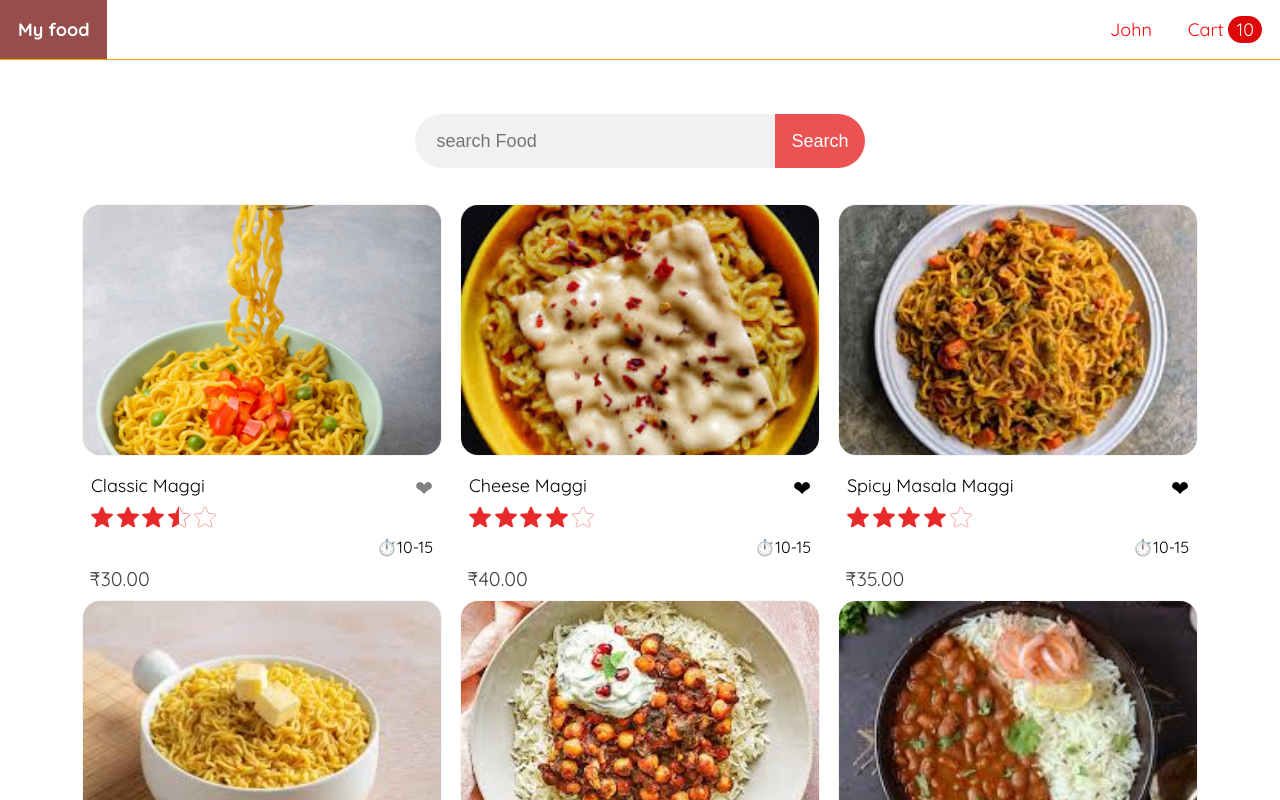
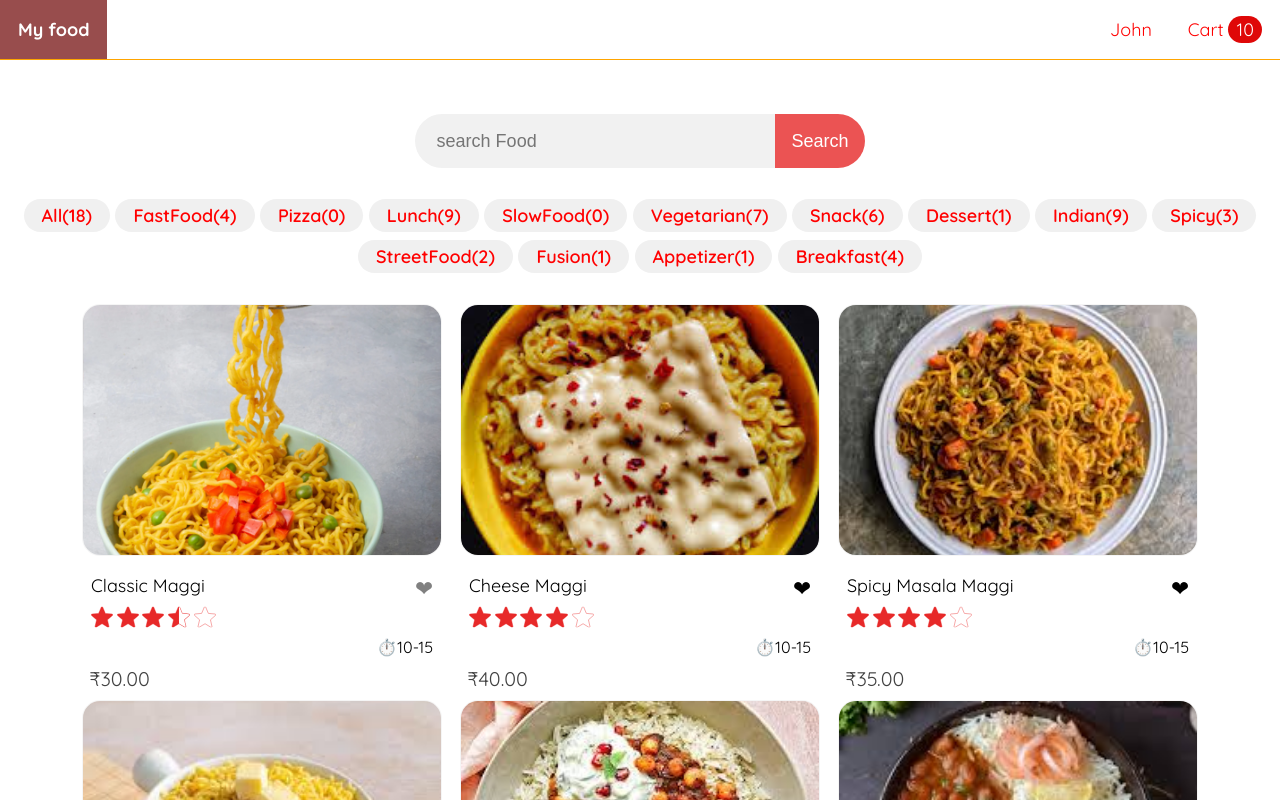
Before and after one commit to raminderjeet293/Canteen-Management-System-, a React (Create React App) app in the folder frontend/: page / in a window 1280 px wide. Shown: the top 800 px of the page. Built offline with nearby package versions, Linux system fonts and the light colour scheme.

Commit message:
added tagbar

```diff
--- a/frontend/package.json
+++ b/frontend/package.json
@@ -7,7 +7,7 @@
     "react": "^19.0.0",
     "react-dom": "^19.0.0",
     "react-router-dom": "^7.1.5",
-    "react-scripts": "5.0.1",
+    "react-scripts": "^5.0.1",
     "web-vitals": "^4.2.4"
   },
   "scripts": {
--- a/frontend/src/AppRoutes.js
+++ b/frontend/src/AppRoutes.js
@@ -7,6 +7,7 @@
     <Routes>
       <Route path="/" element={<HomePage />} />
       <Route path="/search/:searchTerm" element={<HomePage />} />
+      <Route path="/tag/:tag" element={<HomePage />} />
     </Routes>
   );
 }
--- /dev/null
+++ b/frontend/src/components/Tags/Tags.js
@@ -0,0 +1,18 @@
+import React from 'react'
+import classes from './tags.module.css'
+import { Link } from 'react-router-dom'
+
+export default function Tags({tags,forFoodPage}) {
+  return (
+    <div className={classes.container}
+     style={{ justifyContent: forFoodPage ? 'start' : 'center',
+    }}>
+         {tags.map(tag=>(
+            <Link key={tag.name} to={`/tag/${tag.name}`}>
+                {tag.name}
+                {!forFoodPage && `(${tag.count})`}
+            </Link>
+         ))}
+    </div>
+  )
+}
--- /dev/null
+++ b/frontend/src/components/Tags/tags.module.css
@@ -0,0 +1,15 @@
+.container{
+    display: flex;
+    flex-wrap: wrap;
+
+  }
+
+.container a
+ {
+    background-color: #f0f0f0;
+    padding: 0.3rem 1rem;
+    margin: 0.2rem 0.15rem;
+    border-radius: 10rem;
+    font-weight: 600;
+    color:red;
+ }
--- a/frontend/src/data.js
+++ b/frontend/src/data.js
@@ -180,3 +180,21 @@
     tags: ["Snack", "FastFood", "Vegetarian"],
   },
 ];
+
+
+export const sample_tags = [
+  { name: "All", count: 18 },
+  { name: "FastFood", count: 4 },
+  { name: "Pizza", count: 0 },
+  { name: "Lunch", count: 9 },
+  { name: "SlowFood", count: 0 },
+  { name: "Vegetarian", count: 7 },
+  { name: "Snack", count: 6 },
+  { name: "Dessert", count: 1 },
+  { name: "Indian", count: 9 },
+  { name: "Spicy", count: 3 },
+  { name: "StreetFood", count: 2 },
+  { name: "Fusion", count: 1 },
+  { name: "Appetizer", count: 1 },
+  { name: "Breakfast", count: 4 },
+];
--- a/frontend/src/pages/Home/HomePage.js
+++ b/frontend/src/pages/Home/HomePage.js
@@ -1,34 +1,48 @@
 import React, { useEffect, useReducer } from "react";
-import { getAll, search } from "../../services/foodService";
+import { getAll, search,getAllTags,getAllByTag } from "../../services/foodService";
 import ThumbNails from "../../components/Thumbnails/ThumbNails";
 import { useParams } from "react-router-dom";
 import Search from "../../components/Search/Search";
+import Tags from "../../components/Tags/Tags"
 
-const initialState = { foods: [] };
+const initialState = { foods: [] ,tags:[]};
 const reducer = (state, action) => {
   switch (action.type) {
     case "FOODS_LOADED":
       return { ...state, foods: action.payload };
+    case "TAGS_LOADED":
+        return { ...state, tags: action.payload };
     default:
       return state;
   }
 };
 
 export default function HomePage() {
+
   const [state, dispatch] = useReducer(reducer, initialState);
-  const { foods } = state;
-  const { searchTerm } = useParams();
+  const { foods,tags } = state;
+  const { searchTerm,tag } = useParams();
 
   useEffect(() => {
-    const loadedFoods = searchTerm ? search(searchTerm) : getAll();
-    loadedFoods.then((foods) =>
+
+    getAllTags().then(tags=>dispatch({type:'TAGS_LOADED',payload:tags}))
+
+    const loadFoods=
+    tag?getAllByTag(tag)
+    :searchTerm
+    ?search(searchTerm)
+    :getAll();
+
+    // const loadedFoods = searchTerm ? search(searchTerm) : getAll();
+    loadFoods.then((foods) =>
       dispatch({ type: "FOODS_LOADED", payload: foods })
     );
-  }, [searchTerm]);
+  }, [searchTerm,tag]);
 
   return (
     <>
       <Search />
+      <Tags tags={tags}/>
       <ThumbNails foods={foods} />
     </>
   );
--- a/frontend/src/services/foodService.js
+++ b/frontend/src/services/foodService.js
@@ -1,7 +1,13 @@
-import { sample_foods } from "../data";
+import { sample_foods,sample_tags } from "../data";
 export const getAll = async () => sample_foods;
 
 export const search = async (searchTerm) =>
   sample_foods.filter((item) =>
     item.name.toLowerCase().includes(searchTerm.toLowerCase())
   );
+
+  export const getAllTags=async()=>sample_tags;
+  export const getAllByTag=async tag=>{
+    if(tag=='All')return getAll();
+    return sample_foods.filter(item=>item.tags?.includes(tag))
+  }
```
Also changed, not shown: 1 other file (tests, documents, lock files or other folders).
